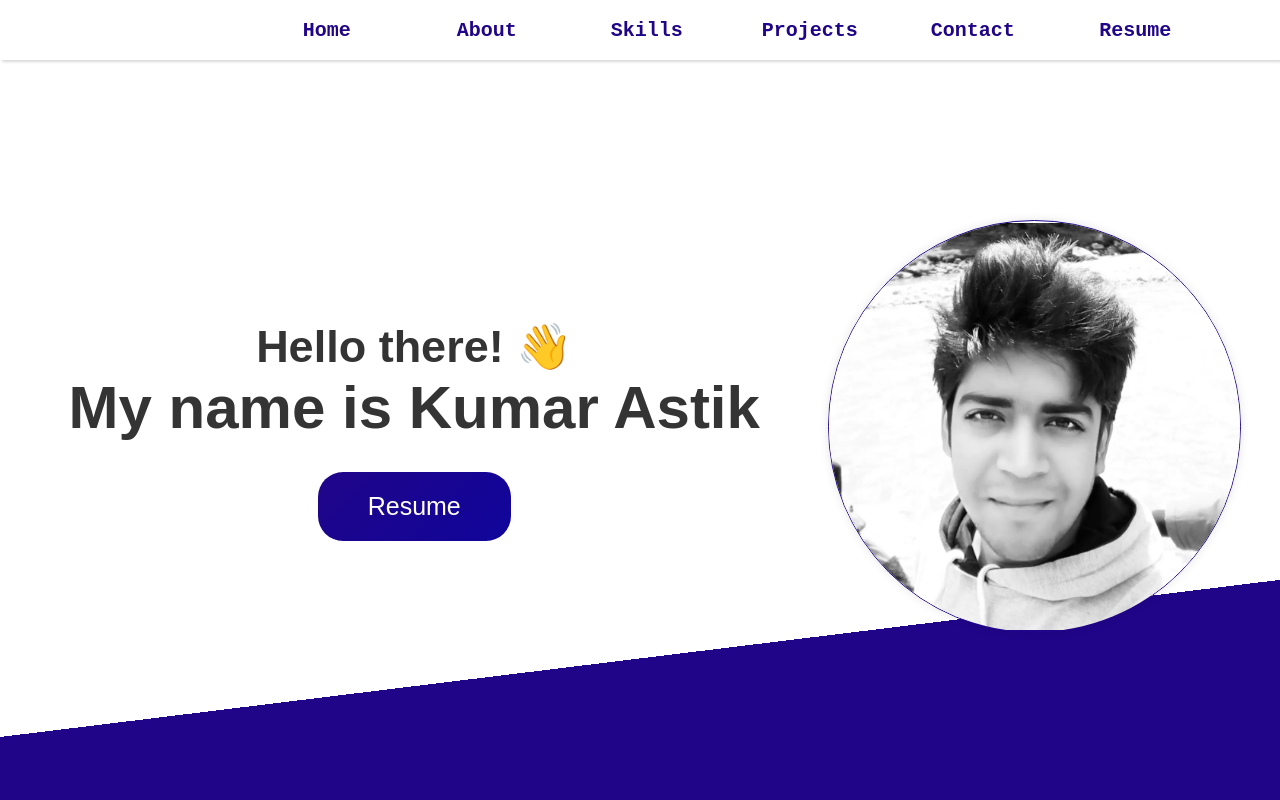
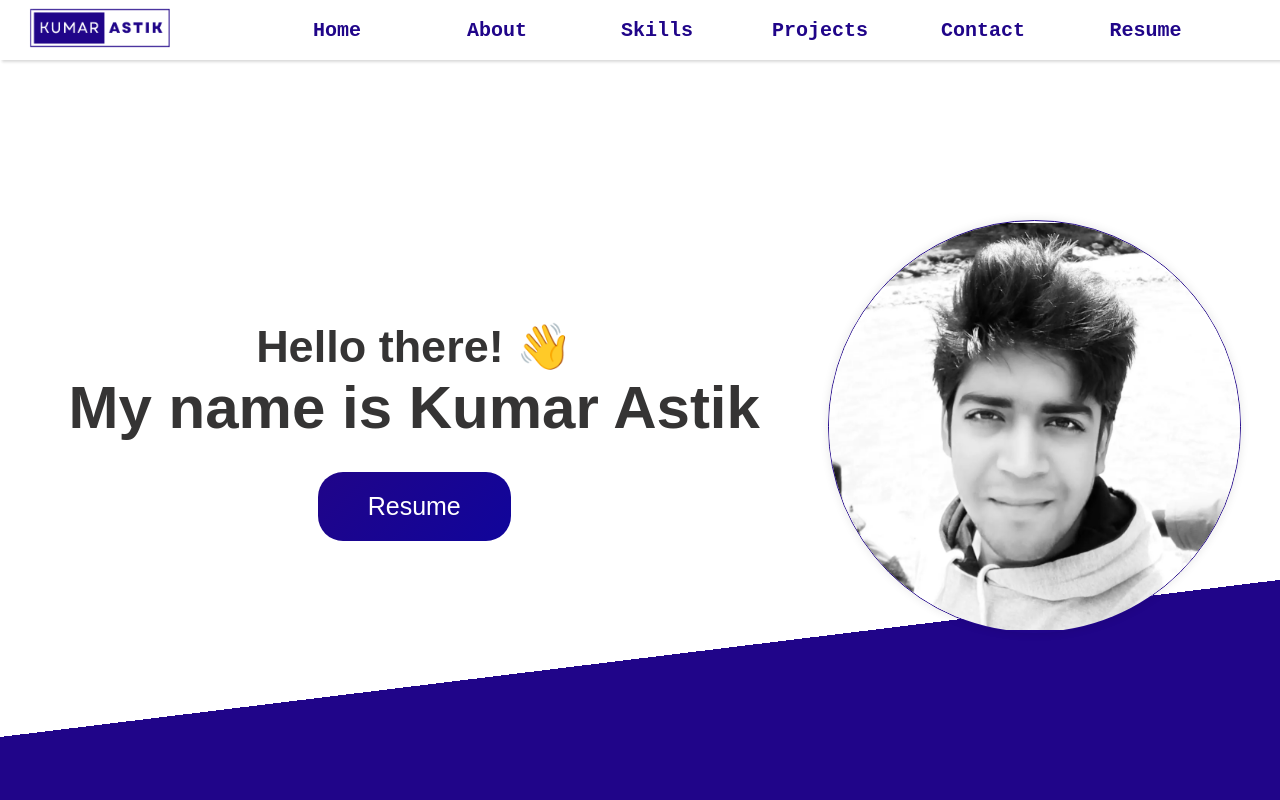
Before and after one commit to astik0398/astik0398.github.io, a React (Create React App) app: page / in a window 1280 px wide. Shown: the top 800 px of the page. Built offline with nearby package versions, Linux system fonts and the light colour scheme.

Commit message:
portfolio

```diff
--- a/public/index.html
+++ b/public/index.html
@@ -2,7 +2,7 @@
 <html lang="en">
   <head>
     <meta charset="utf-8" />
-    <link rel="icon" href="%PUBLIC_URL%/favicon.ico" />
+    <link style="width: 105px;" rel="icon" href="%PUBLIC_URL%/favicon.ico" />
     <meta name="viewport" content="width=device-width, initial-scale=1" />
     <meta name="theme-color" content="#000000" />
     <meta
@@ -24,7 +24,7 @@
       work correctly both with client-side routing and a non-root public URL.
       Learn how to configure a non-root public URL by running `npm run build`.
     -->
-    <title>React App</title>
+    <title>Kumar Astik</title>
   </head>
   <body>
     <noscript>You need to enable JavaScript to run this app.</noscript>
--- a/src/components/Navbar.jsx
+++ b/src/components/Navbar.jsx
@@ -3,6 +3,7 @@ import AllRoutes from "./AllRoutes";
 import { Link } from "react-router-dom";
 import { MdMenu } from "react-icons/md";
 import { FaXmark } from "react-icons/fa6";
+import logo from "../images/Kumar_Astik_Logo-removebg-preview.png"
 
 function Navbar() {
   const [show, setshow] = useState(true);
@@ -32,7 +33,7 @@ function Navbar() {
   return (
     <div className="navbar" id="nav-menu">
       <div>
-        <h1>ASTIK</h1>
+        <img style={{width:'200px'}} src={logo} alt="" />
       </div>
       <button className="menu-btn" onClick={toggle}>
         {show ? <MdMenu/> : <FaXmark/>}
```
Also changed, not shown: src/images/Kumar_Astik_Logo-removebg-preview.png (added), 1 other file (tests, documents, lock files or other folders).
